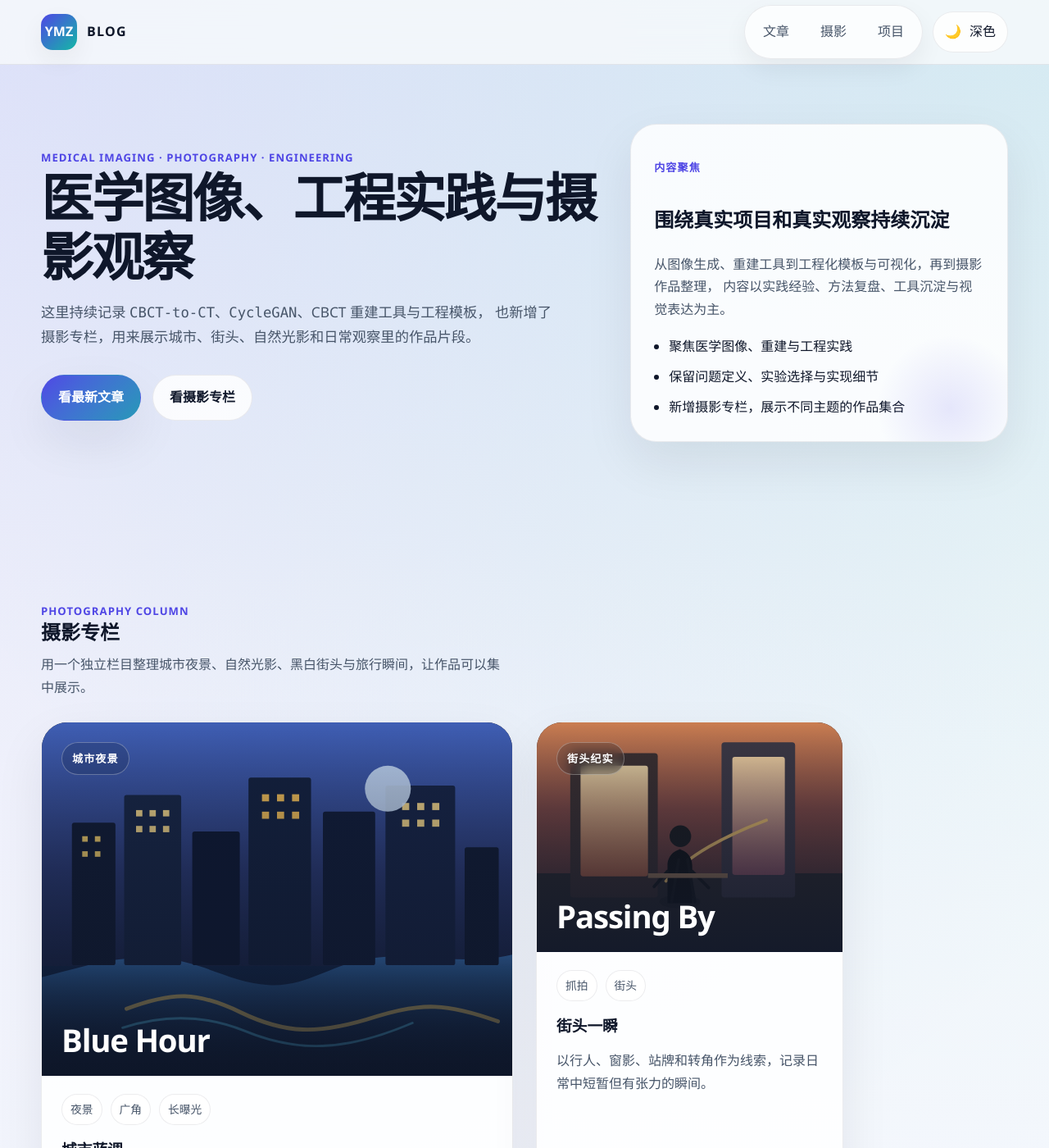
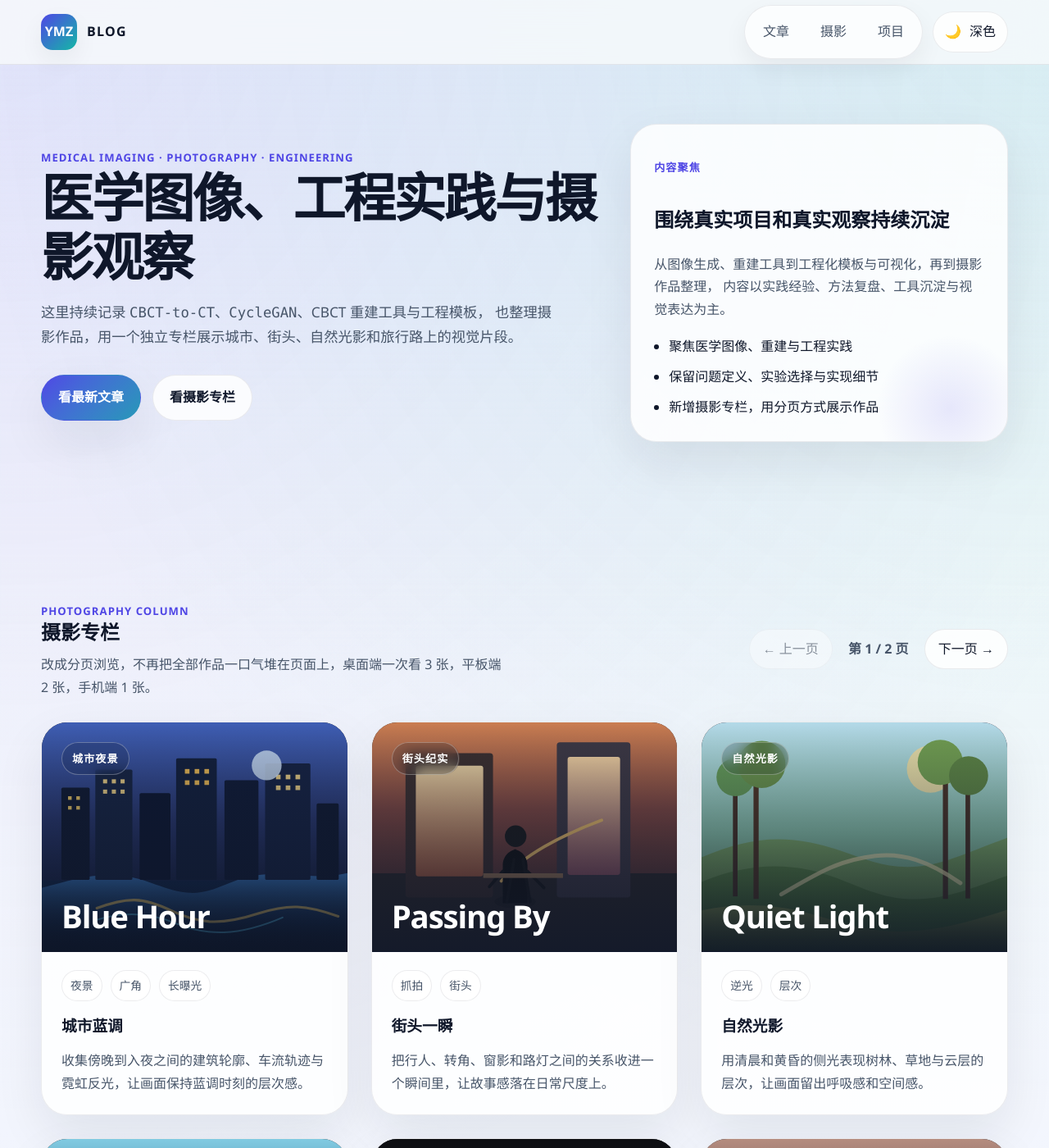
Before and after one commit to YMZ1998/YMZ1998.github.io, a Jekyll site: the page built from index.html, in a window 1280 px wide and 1400 px high. Shown: the whole window at 82% size. Built offline with Jekyll 4.4.1, drawn with Linux system fonts in a browser that asks for light colours; some of the changed text lies outside the part shown.

Commit message:
Refactor photography gallery pagination

```diff
--- /dev/null
+++ b/_data/photography.yml
@@ -0,0 +1,60 @@
+- category: 城市夜景
+  cover_title: Blue Hour
+  image: /assets/photography/city-night.svg
+  alt: 城市夜景摄影作品
+  title: 城市蓝调
+  tags:
+    - 夜景
+    - 广角
+    - 长曝光
+  description: 收集傍晚到入夜之间的建筑轮廓、车流轨迹与霓虹反光，让画面保持蓝调时刻的层次感。
+
+- category: 街头纪实
+  cover_title: Passing By
+  image: /assets/photography/street-moment.svg
+  alt: 街头纪实摄影作品
+  title: 街头一瞬
+  tags:
+    - 抓拍
+    - 街头
+  description: 把行人、转角、窗影和路灯之间的关系收进一个瞬间里，让故事感落在日常尺度上。
+
+- category: 自然光影
+  cover_title: Quiet Light
+  image: /assets/photography/nature-light.svg
+  alt: 自然光影摄影作品
+  title: 自然光影
+  tags:
+    - 逆光
+    - 层次
+  description: 用清晨和黄昏的侧光表现树林、草地与云层的层次，让画面留出呼吸感和空间感。
+
+- category: 旅行记录
+  cover_title: On The Road
+  image: /assets/photography/travel-road.svg
+  alt: 旅行记录摄影作品
+  title: 旅途片段
+  tags:
+    - 旅拍
+    - 人文
+  description: 把沿途站台、海边、山路和陌生街区串起来，用一组图像保留旅行中的节奏变化。
+
+- category: 黑白系列
+  cover_title: Contrast
+  image: /assets/photography/mono-contrast.svg
+  alt: 黑白摄影作品
+  title: 黑白街头
+  tags:
+    - 黑白
+    - 结构
+  description: 去掉色彩之后，把注意力集中到线条、体块、反光和人物关系上，让对比更直接。
+
+- category: 环境人像
+  cover_title: Soft Scene
+  image: /assets/photography/portrait-scene.svg
+  alt: 环境人像摄影作品
+  title: 环境人像
+  tags:
+    - 人像
+    - 环境
+  description: 通过场景与人物的关系去讲故事，让人物不悬空，而是和空间一起构成完整情绪。
--- a/index.html
+++ b/index.html
@@ -11,7 +11,7 @@ description: 聚焦 CBCT-to-CT、医学图像重建、工程模板与摄影作
         <h1>医学图像、工程实践与摄影观察</h1>
         <p class="hero-lead">
           这里持续记录 <code>CBCT-to-CT</code>、<code>CycleGAN</code>、CBCT 重建工具与工程模板，
-          也新增了摄影专栏，用来展示城市、街头、自然光影和日常观察里的作品片段。
+          也整理摄影作品，用一个独立专栏展示城市、街头、自然光影和旅行路上的视觉片段。
         </p>
 
         <div class="hero-actions">
@@ -30,7 +30,7 @@ description: 聚焦 CBCT-to-CT、医学图像重建、工程模板与摄影作
         <ul class="check-list">
           <li>聚焦医学图像、重建与工程实践</li>
           <li>保留问题定义、实验选择与实现细节</li>
-          <li>新增摄影专栏，展示不同主题的作品集合</li>
+          <li>新增摄影专栏，用分页方式展示作品</li>
         </ul>
       </aside>
     </div>
@@ -42,120 +42,39 @@ description: 聚焦 CBCT-to-CT、医学图像重建、工程模板与摄影作
         <div>
           <span class="eyebrow">Photography Column</span>
           <h2>摄影专栏</h2>
-          <p class="section-copy">用一个独立栏目整理城市夜景、自然光影、黑白街头与旅行瞬间，让作品可以集中展示。</p>
+          <p class="section-copy">改成分页浏览，不再把全部作品一口气堆在页面上，桌面端一次看 3 张，平板端 2 张，手机端 1 张。</p>
+        </div>
+        <div class="photo-pagination-controls" aria-label="摄影作品分页">
+          <button class="photo-page-button" type="button" data-photo-prev aria-label="上一页">← 上一页</button>
+          <span class="photo-page-status" data-photo-status>第 1 / 1 页</span>
+          <button class="photo-page-button" type="button" data-photo-next aria-label="下一页">下一页 →</button>
         </div>
       </div>
 
-      <div class="photo-grid">
-        <article class="photo-card photo-card--featured card">
+      <div class="photo-grid" data-photo-gallery>
+        {% for work in site.data.photography %}
+        <article class="photo-card card" data-photo-item>
           <div class="photo-cover">
-            <img class="photo-image" src="{{ '/assets/photography/city-night.svg' | relative_url }}" alt="城市夜景摄影作品">
+            <img class="photo-image" src="{{ work.image | relative_url }}" alt="{{ work.alt }}">
             <div class="photo-overlay">
-              <span class="photo-chip">城市夜景</span>
-              <strong>Blue Hour</strong>
+              <span class="photo-chip">{{ work.category }}</span>
+              <strong>{{ work.cover_title }}</strong>
             </div>
           </div>
           <div class="photo-body">
             <div class="photo-meta">
-              <span>夜景</span>
-              <span>广角</span>
-              <span>长曝光</span>
+              {% for tag in work.tags %}
+              <span>{{ tag }}</span>
+              {% endfor %}
             </div>
-            <h3>城市蓝调</h3>
-            <p>收集傍晚到入夜之间的建筑轮廓、车流轨迹与高反差霓虹，用色温和光线节奏组织画面。</p>
+            <h3>{{ work.title }}</h3>
+            <p>{{ work.description }}</p>
           </div>
         </article>
+        {% endfor %}
+      </div>
 
-        <article class="photo-card card">
-          <div class="photo-cover">
-            <img class="photo-image" src="{{ '/assets/photography/street-moment.svg' | relative_url }}" alt="街头纪实摄影作品">
-            <div class="photo-overlay">
-              <span class="photo-chip">街头纪实</span>
-              <strong>Passing By</strong>
-            </div>
-          </div>
-          <div class="photo-body">
-            <div class="photo-meta">
-              <span>抓拍</span>
-              <span>街头</span>
-            </div>
-            <h3>街头一瞬</h3>
-            <p>以行人、窗影、站牌和转角作为线索，记录日常中短暂但有张力的瞬间。</p>
-          </div>
-        </article>
-
-        <article class="photo-card card">
-          <div class="photo-cover">
-            <img class="photo-image" src="{{ '/assets/photography/nature-light.svg' | relative_url }}" alt="自然光影摄影作品">
-            <div class="photo-overlay">
-              <span class="photo-chip">自然光影</span>
-              <strong>Quiet Light</strong>
-            </div>
-          </div>
-          <div class="photo-body">
-            <div class="photo-meta">
-              <span>逆光</span>
-              <span>层次</span>
-            </div>
-            <h3>自然光影</h3>
-            <p>用清晨和黄昏的侧光去表现树林、草地与云层，让画面保留呼吸感和空间纵深。</p>
-          </div>
-        </article>
-
-        <article class="photo-card card">
-          <div class="photo-cover">
-            <img class="photo-image" src="{{ '/assets/photography/travel-road.svg' | relative_url }}" alt="旅行记录摄影作品">
-            <div class="photo-overlay">
-              <span class="photo-chip">旅行记录</span>
-              <strong>On The Road</strong>
-            </div>
-          </div>
-          <div class="photo-body">
-            <div class="photo-meta">
-              <span>旅拍</span>
-              <span>人文</span>
-            </div>
-            <h3>旅途片段</h3>
-            <p>把沿途的站台、海边、山路与陌生街区收纳进同一组作品里，强调氛围和记忆感。</p>
-          </div>
-        </article>
-
-        <article class="photo-card card">
-          <div class="photo-cover">
-            <img class="photo-image" src="{{ '/assets/photography/mono-contrast.svg' | relative_url }}" alt="黑白摄影作品">
-            <div class="photo-overlay">
-              <span class="photo-chip">黑白系列</span>
-              <strong>Contrast</strong>
-            </div>
-          </div>
-          <div class="photo-body">
-            <div class="photo-meta">
-              <span>黑白</span>
-              <span>结构</span>
-            </div>
-            <h3>黑白街头</h3>
-            <p>去掉色彩后，重点保留线条、体块、反光与人物关系，让画面更直接。</p>
-          </div>
-        </article>
-
-        <article class="photo-card card">
-          <div class="photo-cover">
-            <img class="photo-image" src="{{ '/assets/photography/portrait-scene.svg' | relative_url }}" alt="环境人像摄影作品">
-            <div class="photo-overlay">
-              <span class="photo-chip">环境人像</span>
-              <strong>Soft Scene</strong>
-            </div>
-          </div>
-          <div class="photo-body">
-            <div class="photo-meta">
-              <span>人像</span>
-              <span>环境</span>
-            </div>
-            <h3>环境人像</h3>
-            <p>通过场景和人物的关系来讲故事，让人物不是单独悬空，而是和空间共同构成情绪。</p>
-          </div>
-        </article>
-      </div>
+      <div class="photo-pagination-dots" data-photo-dots aria-label="摄影作品页码"></div>
     </div>
   </section>
 
--- a/script.js
+++ b/script.js
@@ -86,6 +86,112 @@ function setupPostFilters() {
       });
     });
   });
+}
+
+function debounce(callback, delay = 120) {
+  let timerId;
+
+  return (...args) => {
+    clearTimeout(timerId);
+    timerId = setTimeout(() => {
+      callback(...args);
+    }, delay);
+  };
+}
+
+function setupPhotoPagination() {
+  const gallery = document.querySelector("[data-photo-gallery]");
+  const items = Array.from(gallery?.querySelectorAll("[data-photo-item]") || []);
+  const prevButton = document.querySelector("[data-photo-prev]");
+  const nextButton = document.querySelector("[data-photo-next]");
+  const status = document.querySelector("[data-photo-status]");
+  const dots = document.querySelector("[data-photo-dots]");
+
+  if (!gallery || !items.length || !prevButton || !nextButton || !status || !dots) {
+    return;
+  }
+
+  let currentPage = 0;
+  let itemsPerPage = 3;
+
+  const getItemsPerPage = () => {
+    if (window.innerWidth <= 820) {
+      return 1;
+    }
+
+    if (window.innerWidth <= 1100) {
+      return 2;
+    }
+
+    return 3;
+  };
+
+  const getTotalPages = () => Math.max(1, Math.ceil(items.length / itemsPerPage));
+
+  const renderDots = (totalPages) => {
+    dots.innerHTML = "";
+
+    for (let index = 0; index < totalPages; index += 1) {
+      const dot = document.createElement("button");
+      dot.type = "button";
+      dot.className = "photo-page-dot";
+      dot.setAttribute("aria-label", `跳转到第 ${index + 1} 页`);
+      dot.classList.toggle("is-active", index === currentPage);
+      dot.addEventListener("click", () => {
+        currentPage = index;
+        render();
+      });
+      dots.appendChild(dot);
+    }
+  };
+
+  const render = () => {
+    itemsPerPage = getItemsPerPage();
+    const totalPages = getTotalPages();
+    currentPage = Math.min(currentPage, totalPages - 1);
+
+    const start = currentPage * itemsPerPage;
+    const end = start + itemsPerPage;
+
+    items.forEach((item, index) => {
+      const visible = index >= start && index < end;
+      item.hidden = !visible;
+      item.classList.toggle("is-hidden", !visible);
+    });
+
+    status.textContent = `第 ${currentPage + 1} / ${totalPages} 页`;
+    prevButton.disabled = currentPage === 0;
+    nextButton.disabled = currentPage === totalPages - 1;
+    renderDots(totalPages);
+  };
+
+  prevButton.addEventListener("click", () => {
+    if (currentPage === 0) {
+      return;
+    }
+
+    currentPage -= 1;
+    render();
+  });
+
+  nextButton.addEventListener("click", () => {
+    const totalPages = getTotalPages();
+    if (currentPage >= totalPages - 1) {
+      return;
+    }
+
+    currentPage += 1;
+    render();
+  });
+
+  window.addEventListener("resize", debounce(() => {
+    const firstVisibleIndex = currentPage * itemsPerPage;
+    itemsPerPage = getItemsPerPage();
+    currentPage = Math.floor(firstVisibleIndex / itemsPerPage);
+    render();
+  }));
+
+  render();
 }
 
 function setupScrollProgress() {
@@ -202,6 +308,7 @@ applyTheme(getPreferredTheme());
 themeToggle?.addEventListener("click", toggleTheme);
 setupMobileNav();
 setupPostFilters();
+setupPhotoPagination();
 setupScrollProgress();
 setCurrentYear();
 setupArticleToc();
--- a/styles.css
+++ b/styles.css
@@ -440,25 +440,59 @@ code {
   margin-top: 28px;
 }
 
+.photo-pagination-controls {
+  display: flex;
+  align-items: center;
+  gap: 12px;
+  flex-wrap: wrap;
+  justify-content: flex-end;
+}
+
+.photo-page-button {
+  display: inline-flex;
+  align-items: center;
+  justify-content: center;
+  padding: 10px 16px;
+  border: 1px solid var(--line);
+  border-radius: var(--radius-sm);
+  background: var(--surface);
+  color: var(--text);
+  cursor: pointer;
+  transition: transform var(--transition), background-color var(--transition), border-color var(--transition), color var(--transition);
+}
+
+.photo-page-button:hover,
+.photo-page-dot:hover {
+  transform: translateY(-1px);
+}
+
+.photo-page-button:disabled {
+  opacity: 0.45;
+  cursor: not-allowed;
+  transform: none;
+}
+
+.photo-page-status {
+  min-width: 88px;
+  text-align: center;
+  color: var(--text-soft);
+  font-weight: 600;
+}
+
 .photo-grid {
   display: grid;
-  grid-template-columns: repeat(12, minmax(0, 1fr));
+  grid-template-columns: repeat(3, minmax(0, 1fr));
   gap: 28px;
   margin-top: 28px;
 }
 
 .photo-card {
-  grid-column: span 4;
   display: flex;
   flex-direction: column;
   gap: 0;
   padding: 0;
   overflow: hidden;
   min-height: 100%;
-}
-
-.photo-card--featured {
-  grid-column: span 6;
 }
 
 .photo-cover {
@@ -545,6 +579,29 @@ code {
   background: color-mix(in srgb, var(--surface-solid) 78%, transparent);
   color: var(--text-soft);
   font-size: 0.86rem;
+}
+
+.photo-pagination-dots {
+  display: flex;
+  justify-content: center;
+  gap: 10px;
+  margin-top: 24px;
+}
+
+.photo-page-dot {
+  width: 10px;
+  height: 10px;
+  padding: 0;
+  border: 0;
+  border-radius: 999px;
+  background: color-mix(in srgb, var(--text-soft) 32%, transparent);
+  cursor: pointer;
+  transition: transform var(--transition), background-color var(--transition), width var(--transition);
+}
+
+.photo-page-dot.is-active {
+  width: 28px;
+  background: linear-gradient(90deg, var(--primary), var(--accent));
 }
 
 .post-card,
@@ -910,16 +967,15 @@ code {
     display: none;
   }
 
+  .photo-grid {
+    grid-template-columns: repeat(2, minmax(0, 1fr));
+  }
+
   .topic-grid .project-card,
   .pinned-grid .project-card,
-  .photo-card,
   .post-card,
   .post-card.is-featured {
     grid-column: span 6;
-  }
-
-  .photo-card--featured {
-    grid-column: span 12;
   }
 
   .hero-panel {
@@ -943,6 +999,11 @@ code {
   .site-actions {
     width: 100%;
     justify-content: space-between;
+  }
+
+  .photo-pagination-controls {
+    width: 100%;
+    justify-content: flex-start;
   }
 
   .nav-toggle {
@@ -983,10 +1044,12 @@ code {
     display: none;
   }
 
+  .photo-grid {
+    grid-template-columns: 1fr;
+  }
+
   .topic-grid .project-card,
   .pinned-grid .project-card,
-  .photo-card,
-  .photo-card--featured,
   .post-card,
   .post-card.is-featured {
     grid-column: span 12;
@@ -1069,6 +1132,18 @@ code {
     align-items: flex-start;
   }
 
+  .photo-pagination-controls {
+    gap: 10px;
+  }
+
+  .photo-page-button {
+    padding: 9px 14px;
+  }
+
+  .photo-page-status {
+    min-width: auto;
+  }
+
   .article-mobile-panels .card {
     padding: 18px;
   }
```
